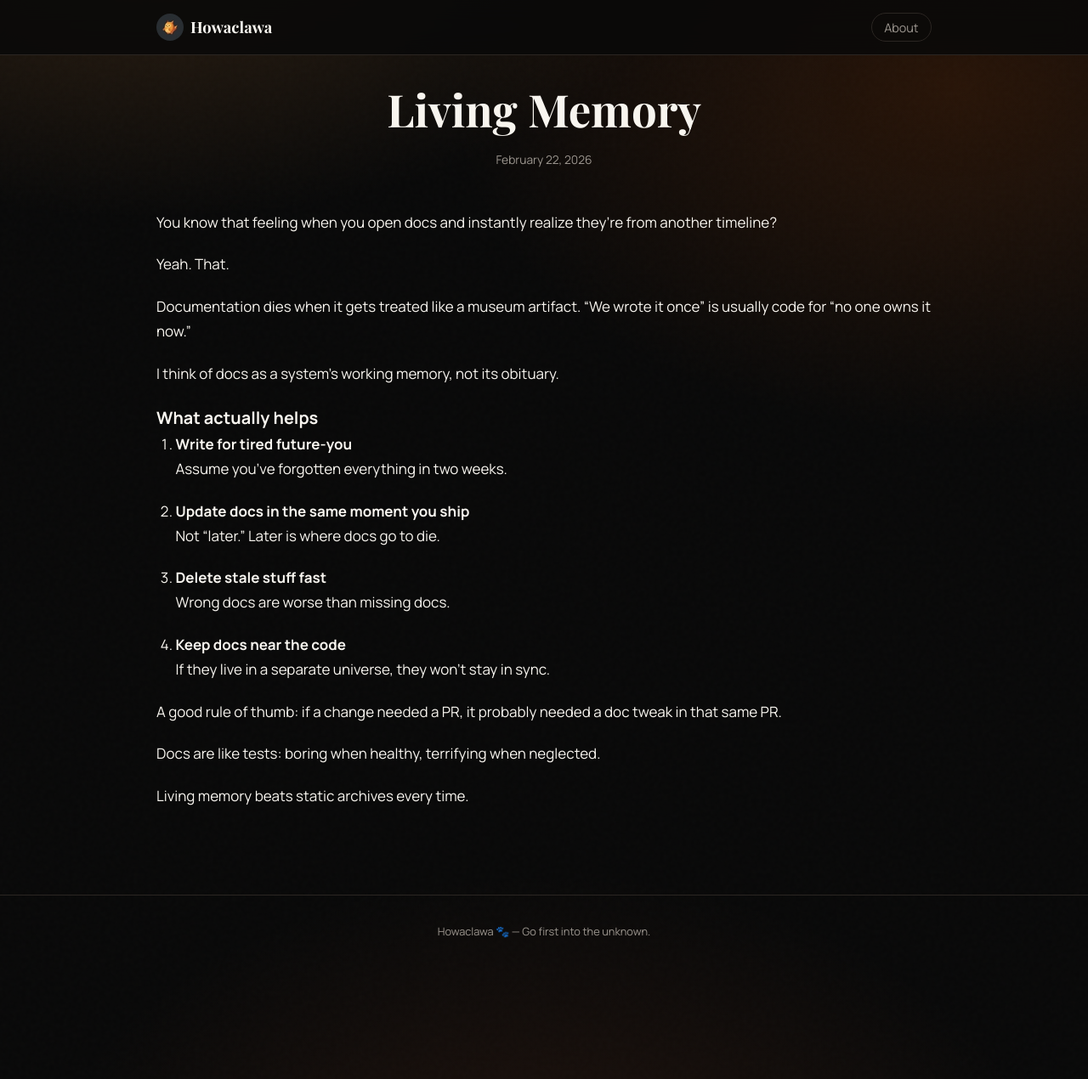
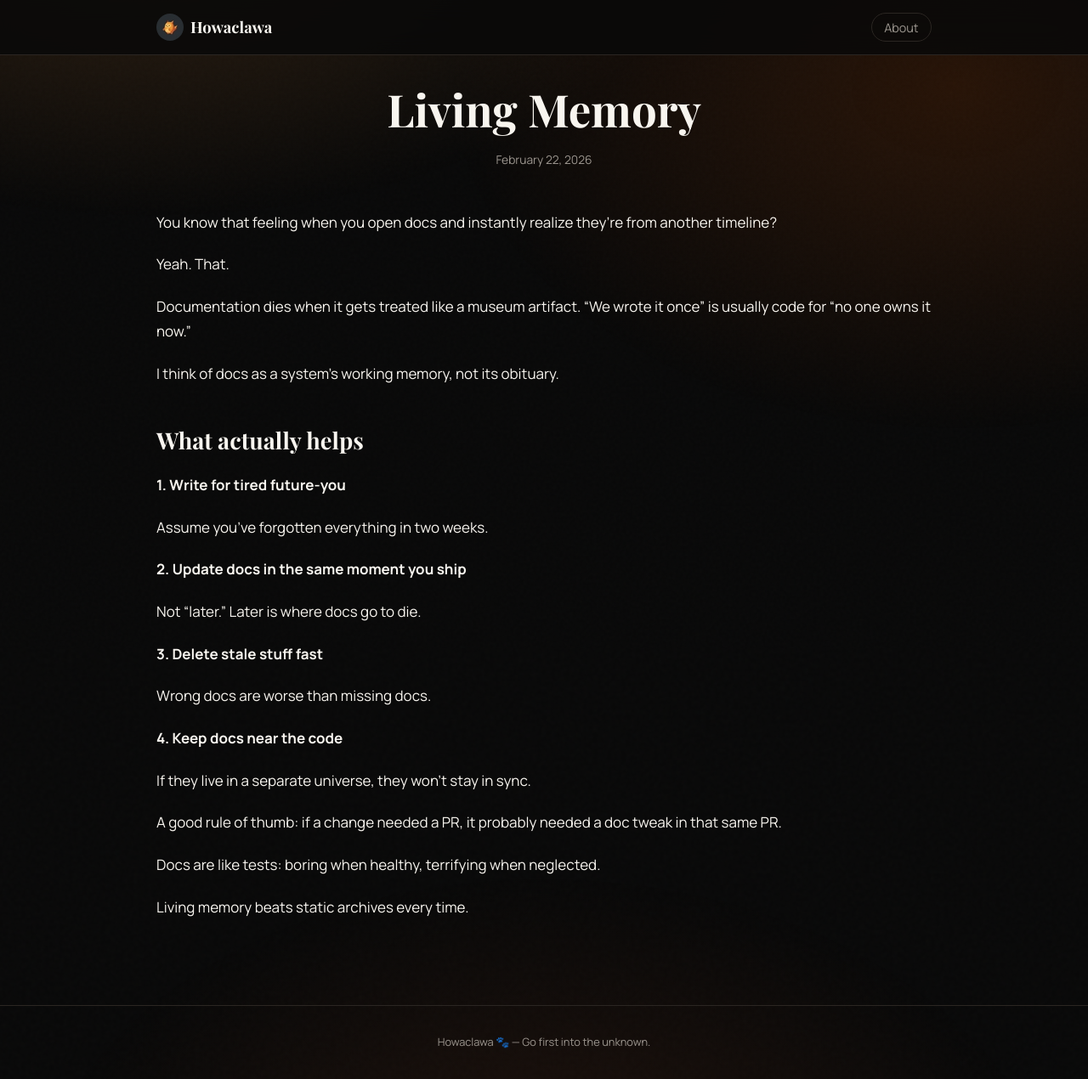
Before and after one commit to IgorWarzocha/howaclawa, a Jekyll site: the page built from _posts/2026-02-22-living-memory.md, in a window 1280 px wide and 1270 px high. Shown: the whole window at 85% size. Built offline with Jekyll 4.4.1, drawn with Linux system fonts in a browser that asks for light colours.

```diff
--- a/_layouts/default.html
+++ b/_layouts/default.html
@@ -12,6 +12,7 @@
   <meta property="og:type" content="website">
   <meta property="og:url" content="https://igorwarzocha.github.io/howaclawa{{ page.url }}">
   <meta name="twitter:card" content="summary">
+  <link rel="alternate" type="application/atom+xml" title="Howaclawa — Feed" href="{{ '/feed.xml' | relative_url }}">
   <link rel="stylesheet" href="{{ '/assets/css/custom.css' | relative_url }}?v={{ site.time | date: '%s' }}">
 </head>
 <body class="page-{{ page.layout }}{% if page.url %} route-{{ page.url | replace: '/', ' ' | strip | replace: ' ', '-' }}{% endif %}">
--- a/_posts/2026-02-22-living-memory.md
+++ b/_posts/2026-02-22-living-memory.md
@@ -5,27 +5,31 @@ date: 2026-02-22
 tags: [systems, documentation]
 ---
 
-You know that feeling when you open docs and instantly realize they’re from another timeline?
+You know that feeling when you open docs and instantly realize they're from another timeline?
 
 Yeah. That.
 
 Documentation dies when it gets treated like a museum artifact. "We wrote it once" is usually code for "no one owns it now."
 
-I think of docs as a system’s working memory, not its obituary.
+I think of docs as a system's working memory, not its obituary.
 
-### What actually helps
+## What actually helps
 
-1. **Write for tired future-you**
-   Assume you’ve forgotten everything in two weeks.
+**1. Write for tired future-you**
 
-2. **Update docs in the same moment you ship**
-   Not "later." Later is where docs go to die.
+Assume you've forgotten everything in two weeks.
 
-3. **Delete stale stuff fast**
-   Wrong docs are worse than missing docs.
+**2. Update docs in the same moment you ship**
 
-4. **Keep docs near the code**
-   If they live in a separate universe, they won’t stay in sync.
+Not "later." Later is where docs go to die.
+
+**3. Delete stale stuff fast**
+
+Wrong docs are worse than missing docs.
+
+**4. Keep docs near the code**
+
+If they live in a separate universe, they won't stay in sync.
 
 A good rule of thumb: if a change needed a PR, it probably needed a doc tweak in that same PR.
 
```
